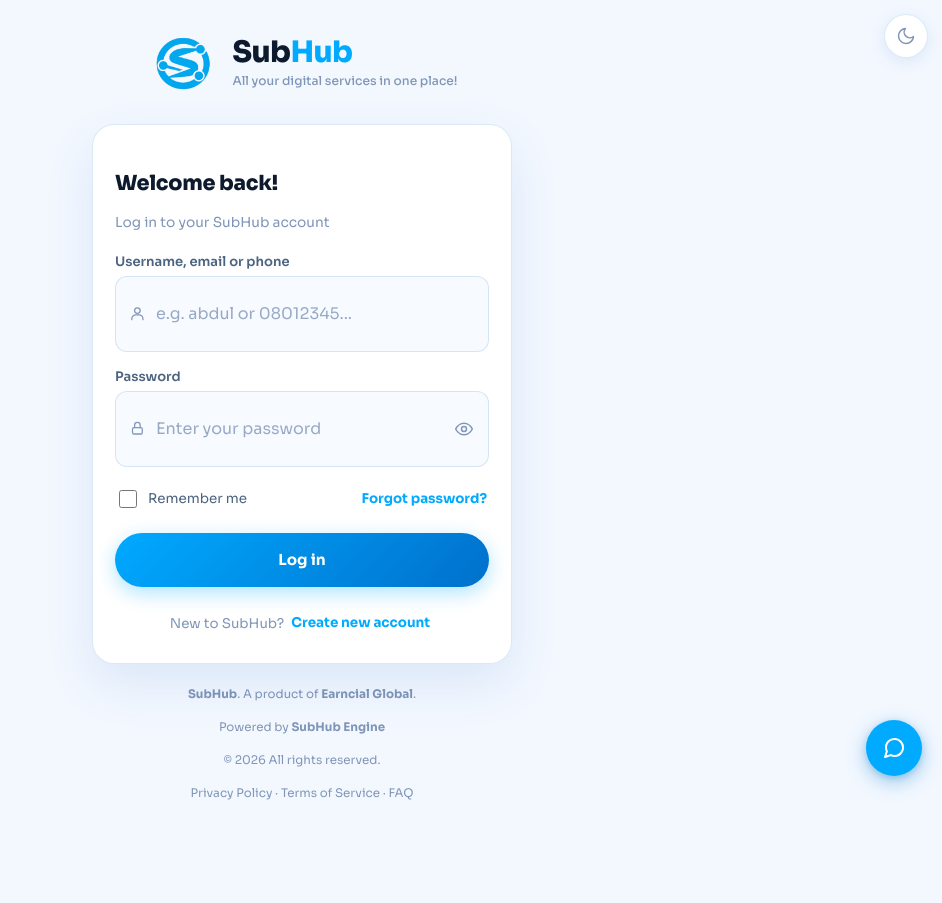
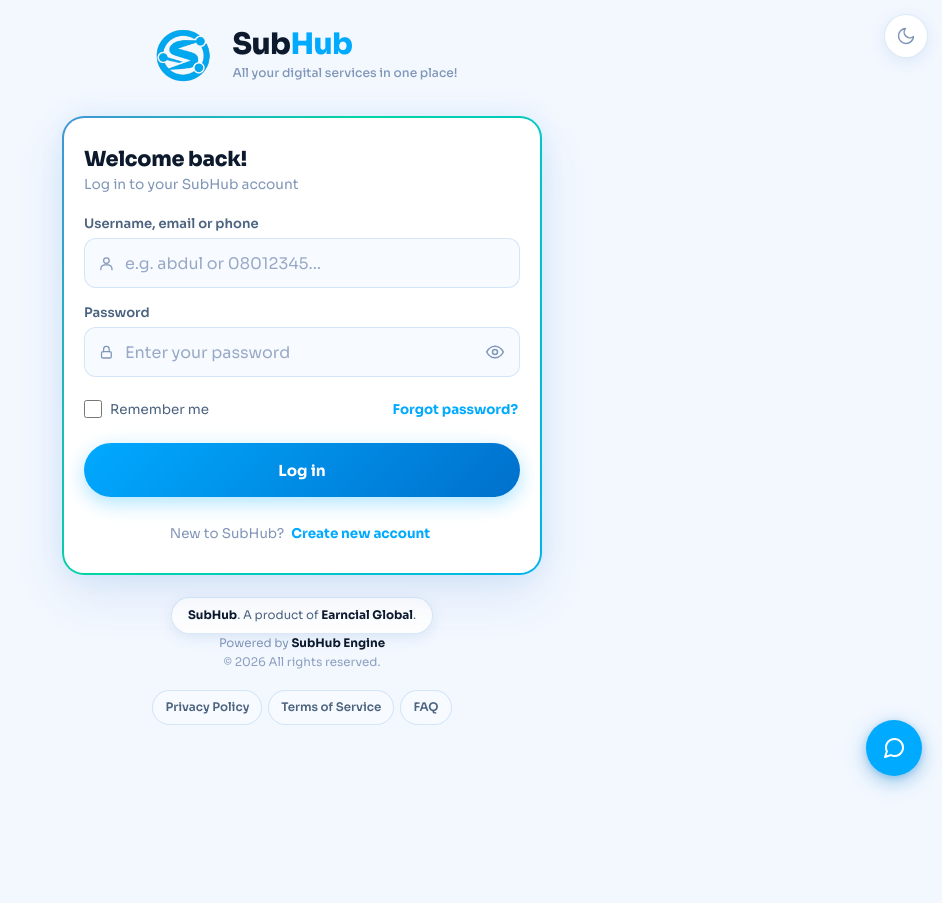
Before and after one commit to earncial/subhub-app, a plain HTML site: page index.html in a window 1280 px wide. Shown: the whole page, without its empty margins (338-1280 px from the left). After the commit the page ends 833 px from the top, so only its background shows below. Drawn offline with Linux system fonts and the light colour scheme.

Commit message:
Fix inputs heagjt

```diff
--- a/assets/css/index.css
+++ b/assets/css/index.css
@@ -1,9 +1,10 @@
+/* ============================================================
    SubHub — index.css  (login + signup screen)                        ============================================================ */
 *,*::before,*::after{margin:0;padding:0;box-sizing:border-box}        [hidden]{display:none!important}
                                                                       :root{
   --brand:#00aaff;--brand-dark:#0088cc;--brand-dim:rgba(0,170,255,.12);--brand-glow:rgba(0,170,255,.32);
   --error:#e8334a;--success:#00c07a;--warn:#f59e0b;                     --logo-h:72px;          /* logo height on the page */
-  --zoom:.1s;             /* card zoom-in when the screen changes */    --pulse:1.9s;            /* fingerprint button pulse (smaller = faster) */
+  --zoom:.1s;             /* card zoom-in when the screen changes */    --pulse:1.8s;            /* fingerprint button pulse (smaller = faster) */
   --err-pulse:3s;       /* login-failed icon pulse (bigger = slower) */                                                                       --spin:.8s;             /* loader ring speed */
 }                                                                     :root,[data-theme="light"]{
   --bg:#f3f8ff;--surface:#fff;--surface2:#f7faff;--border:rgba(0,100,200,.14);
@@ -14,7 +15,7 @@
   --text:#eef2ff;--sub:#8fa0bf;--muted:#7080a0;--shadow:rgba(0,0,0,.55);--overlay:rgba(0,0,0,.65);                                          }                                                                     html{font-size:16px}
 body{
   font-family:'Sora',system-ui,sans-serif;background:var(--bg);color:var(--text);
-  min-height:100vh;min-height:100dvh;display:flex;align-items:center;justify-content:center;                                                  padding:20px 16px;padding:max(20px,env(safe-area-inset-top)) 16px max(20px,env(safe-area-inset-bottom));
+  min-height:100vh;min-height:100dvh;display:flex;align-items:center;justify-content:center;                                                  padding:20px 6px;padding:max(20px,env(safe-area-inset-top)) 6px max(20px,env(safe-area-inset-bottom));
   transition:background .2s,color .2s;-webkit-tap-highlight-color:transparent;
 }
 .shell{width:100%;max-width:420px}                                                                                                          /* Offline SVG icons */
@@ -245,3 +246,29 @@ body.pin-mode::before{content:'';position:fixed;top:0;right:0;bottom:0;left:0;ba
 .key-icon{color:var(--muted)}
 .key-icon .i{width:22px;height:22px}
 @media (max-height:700px){.key{padding:13px 12px}}
+
+
+/* ============================================================
+   DESIGN v2: card nearly edge to edge, animated border, better footer
+============================================================ */
+body{padding-left:6px;padding-right:6px}
+.shell{max-width:480px}
+.card{padding:28px 20px 24px;border:2px solid transparent;
+  background:linear-gradient(var(--surface),var(--surface)) padding-box,
+             linear-gradient(120deg,#00aaff,#7c5cff,#00d6a4,#00aaff,#7c5cff) border-box;
+  background-size:auto,300% 300%;
+  animation:cardBorder 7s linear infinite;
+  box-shadow:0 20px 50px var(--shadow),0 0 28px rgba(0,170,255,.10)}
+.card.enter{animation:zoomIn var(--zoom) cubic-bezier(.2,.9,.3,1.1) both,cardBorder 7s linear infinite}
+@keyframes cardBorder{0%{background-position:0 0,0% 50%}50%{background-position:0 0,100% 50%}100%{background-position:0 0,0% 50%}}
+.card[data-mode="pin"]{border-bottom:0}
+@media (prefers-reduced-motion:reduce){.card,.card.enter{animation:none}}
+.foot{margin-top:22px;padding-bottom:84px;text-align:center;font-size:.74rem;color:var(--muted);line-height:1.6}
+.foot p{margin:0}
+.foot-brand{display:inline-block;padding:8px 16px;border-radius:999px;background:var(--surface);border:1.5px solid var(--border);color:var(--sub);box-shadow:0 4px 14px var(--shadow)}
+.foot-brand b,.foot-pw b{color:var(--text)}
+.foot-pw{margin-top:10px}
+.foot-copy{margin-top:2px;opacity:.9}
+.foot-links{margin-top:14px!important}
+.foot-links a{display:inline-block;margin:4px 3px;padding:7px 12px;border-radius:999px;border:1.5px solid var(--border);background:var(--surface2);color:var(--sub);font-weight:600;text-decoration:none}
+.foot-links a:active{background:var(--brand-dim);color:var(--brand)}
--- a/assets/js/login.js
+++ b/assets/js/login.js
@@ -96,7 +96,7 @@ function writeSaved(username, fullName, avatar){
 /* Profile photo: the API may call it avatar / profilePicture / profileImage / photo */
 function userPhoto(u){ return (u && (u.avatar || u.profilePicture || u.profileImage || u.photo)) || undefined; }
 /* Avatar order: user's photo -> /avatar.png (SubHub default) -> initials (only if avatar.png is missing too) */
-const DEFAULT_AVATAR = '/avatar.png';
+const DEFAULT_AVATAR = '/assets/images/avatar.png';
 function setAvatar(el, s){
   el.textContent = initials(displayName(s));
   const id = (el._av = (el._av || 0) + 1);                  // ignore late loads from an older render
--- a/index.html
+++ b/index.html
@@ -246,9 +246,11 @@
 
   </section>
 
-<footer class="foot">                                                   <p><b>SubHub</b>. A product of <b>Earncial Global</b>.</p>
-  <p>Powered by <b>SubHub Engine</b></p>                                <p>&copy; <span id="footerYear">2026</span> All rights reserved.</p>
-  <p><a href="/privacy">Privacy Policy</a> &middot; <a href="/terms">Terms of Service</a> &middot; <a href="/faq">FAQ</a></p>
+<footer class="foot">
+  <p class="foot-brand"><b>SubHub</b>. A product of <b>Earncial Global</b>.</p>
+  <p class="foot-pw">Powered by <b>SubHub Engine</b></p>
+  <p class="foot-copy">&copy; <span id="footerYear">2026</span> All rights reserved.</p>
+  <p class="foot-links"><a href="/privacy">Privacy Policy</a><a href="/terms">Terms of Service</a><a href="/faq">FAQ</a></p>
 </footer>
 <script>document.getElementById('footerYear').textContent = new Date().getFullYear();</script>                                              </main>
                                                                         <!-- ============ Loader (fingerprint login + create account) + error sheet ============ -->                                              <div class="proc-ov" id="procOverlay" hidden>
```
